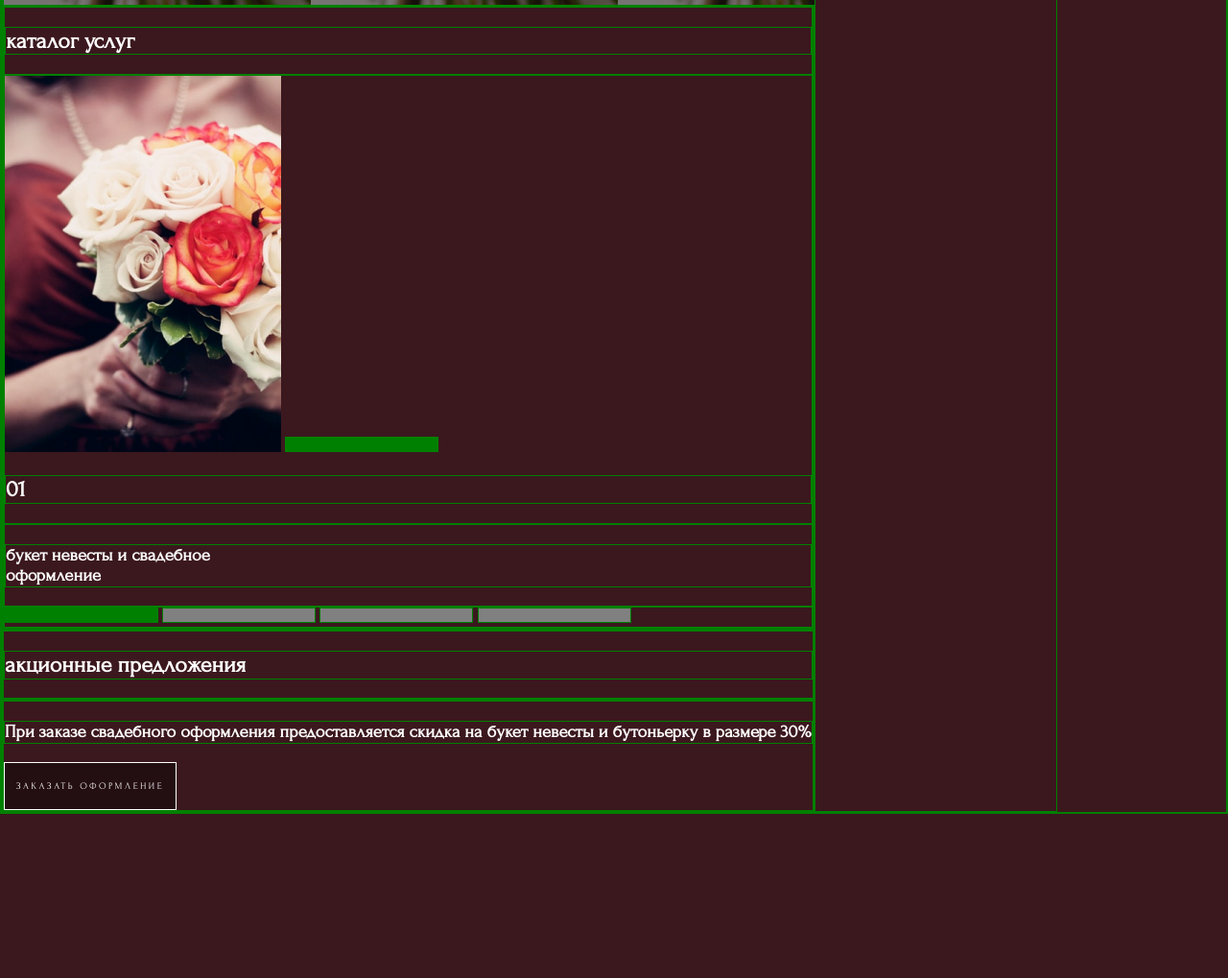
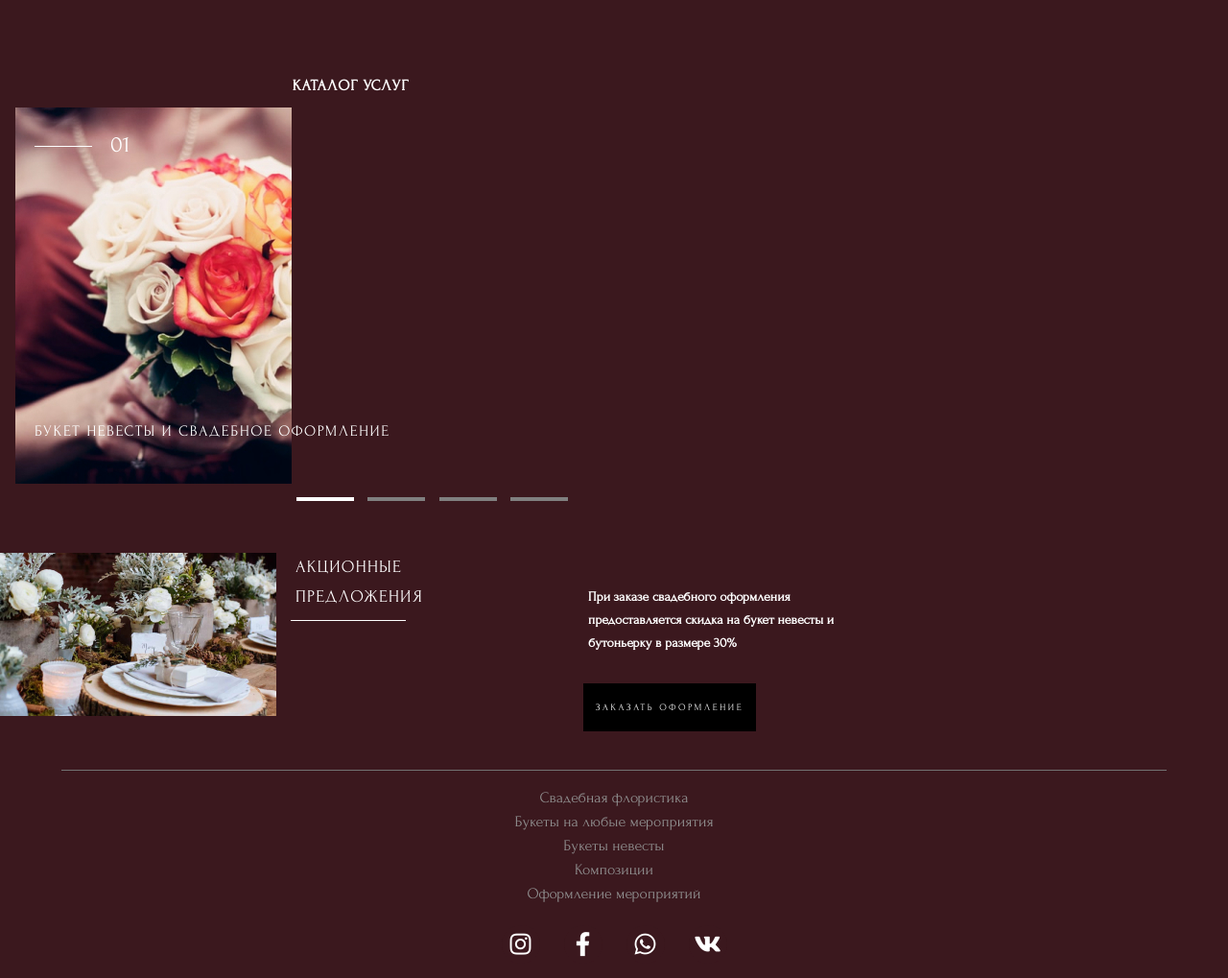
Before and after one commit to DimaSU2020/floristy, a website: page app/index.html in a window 1280 px wide. Shown: the part 536-1555 px from the top of the page at 96% size. Before the commit the page ends 1384 px from the top, so only its background shows below. Drawn offline with Linux system fonts and the light colour scheme.

Commit message:
Corrected html's mistakes

```diff
--- a/app/index.html
+++ b/app/index.html
@@ -14,7 +14,7 @@
 
     <span class="logo">
       <img class="logo__pic" src="img/logo.png">
-      <span class="logo__slogan">весна всегда</span>
+      <span class="logo__slogan">Весна всегда</span>
     </span>
 
     <button class="nav-button">
@@ -33,41 +33,34 @@
 
       <ul class="social">
         <li class="social__item instagram">
-            <a href="https://www.instagram.com"><i class="fab fa-instagram" ></i></a>
+          <a class="social__item" href="https://www.instagram.com"><i class="fab fa-instagram" ></i></a>
         </li>
         <li class="social__item facebook">
-            <i class="fab fa-facebook-f"></i>
+          <a class="social__item" href="https://www.facebook.com"><i class="fab fa-facebook-f"></i></a>
         </li>
         <li class="social__item whatsapp">
-            <i class="fab fa-whatsapp"></i>
+          <a class="social__item" href="https://www.whatsapp.com"><i class="fab fa-whatsapp"></i></a>
         </li>
         <li class="social__item vk">
-            <i class="fab fa-vk"></i>
+          <a class="social__item" href="https://vk.com"><i class="fab fa-vk"></i></a>
         </li>
       </ul>
 
-      <!--
-        <div class="arrow">
-        <div class="arrow__item">
-          <img src="img/icon/arrow.png" width="20px" height="35px">
-        </div>
-      </div>
-      -->
+      <span class="index-first__arrow"></span>
+
     </div>
 
 
-    <div class="section-second">
+    <div class="index-catalog">
 
-      <div class="block-inform">
-        <h2 class="block-inform__text">каталог услуг</h2>
+      <h2 class="index-catalog__title">Каталог услуг</h2>
+
+      <div class="index-catalog__img">
+        <img src="img/2iphone.jpg" width="288" height="392">
+        <span class="catalog__number">01</span>
+        <h2 class="catalog__item">Букет невесты и свадебное оформление</h2>
       </div>
 
-      <div class="section-second__img">
-        <img src="img/2iphone.jpg" width="288px" height="392px">
-          <progress class="catalog__line" value="100" max="100"></progress>
-          <h2 class="catalog__number">01<h2>
-          <h3 class="catalog__item">букет невесты и свадебное <br>оформление</h3>
-      </div>
       <div class="page-indicator">
         <progress value="100" max="100"></progress>
         <progress value="0" max="100"></progress>
@@ -76,50 +69,45 @@
       </div>
     </div>
 
-    <div class="section-third">
-      <div class="section-third-img"></div>
+    <div class="index-promo">
+      <img class="index-promo__img" src="img/3iphone.jpg" width="288" height="170">
 
-      <h2 class="section-third__notice">акционные предложения<h2>
+      <h2 class="index-promo__notice">Акционные предложения<h2>
 
-      <div class="section-third__line"></div>
-
-      <h3 class="section-third__offer">При заказе свадебного оформления предоставляется скидка на букет невесты и бутоньерку в размере 30%</h3>
+      <p class="index-promo__offer">При заказе свадебного оформления предоставляется скидка на букет невесты и бутоньерку в размере 30%</p>
 
       <button class="button-form">Заказать оформление</button>
 
     </div>
+
   </main>
 
   <footer class="footer">
 
-    <div class="footer__line">
-      <span></span>
-    </div>
+    <div class="footer__line"></div>
 
-    <ul class="footer__text">
-    <li>Cвадебная флористика</li>
-    <li>Букеты на любые мероприятия</li>
-    <li>Букеты невесты</li>
-    <li>Композиции</li>
-    <li>Оформление мероприятий</li>
+    <ul class="footer__nav">
+    <li><a class="nav__item" href="#">Cвадебная флористика</a></li>
+    <li><a class="nav__item" href="#">Букеты на любые мероприятия</a></li>
+    <li><a class="nav__item" href="#">Букеты невесты</a></li>
+    <li><a class="nav__item" href="#">Композиции</a></li>
+    <li><a class="nav__item" href="#">Оформление мероприятий</a></li>
     </ul>
 
-    <div class="container-icon">
     <ul class="social">
       <li class="social__item instagram">
-          <a href="https://www.instagram.com"><i class="fab fa-instagram" ></i></a>
+        <a class="social__item" href="https://www.instagram.com"><i class="fab fa-instagram" ></i></a>
       </li>
       <li class="social__item facebook">
-          <i class="fab fa-facebook-f"></i>
+        <a class="social__item" href="https://www.facebook.com"><i class="fab fa-facebook-f"></i></a>
       </li>
       <li class="social__item whatsapp">
-          <i class="fab fa-whatsapp"></i>
+        <a class="social__item" href="https://www.whatsapp.com"><i class="fab fa-whatsapp"></i></a>
       </li>
       <li class="social__item vk">
-          <i class="fab fa-vk"></i>
+        <a class="social__item" href="https://vk.com"><i class="fab fa-vk"></i></a>
       </li>
     </ul>
-    </div>
 
   </footer>
 
--- a/app/scss/pages/_index.scss
+++ b/app/scss/pages/_index.scss
@@ -1,7 +1,3 @@
-* {
-  border: 1px solid green;
-}
-
 body {
   display: flex;
   flex-wrap: wrap;
@@ -17,6 +13,7 @@ body {
   padding-top: 15px;
   margin-bottom: 10px;
 }
+
   .logo {
     display: block;
     width: 110px;
@@ -81,9 +78,10 @@ body {
   justify-content: center;
   flex-wrap: wrap;
   background-image: url("/img/1iphone.jpg");
+  background-repeat: no-repeat;
   width: 100%;
   height: 466px;
-  margin: 0;
+  margin: 0 0 70px 0;
 
   &__title {
     width: 230px;
@@ -118,97 +116,98 @@ body {
       box-shadow: 0 0 5px white;
       color: $color-main;
     }
-
-  .container-icon {
-    width: 320px;
-    height: auto;
   }
   .social {
     display: flex;
-    justify-content: space-around;
-    color: white;
+    justify-content: center;
     list-style-type: none;
     padding: 0 15px 0;
-  }
-  .social__item {
+    margin: 0 25px 0 25px;
+
+    &__item  {
       display: flex;
       justify-content: center;
       align-items: center;
+      margin: 0 25px 0 0;
       width: 40px;
       height: 40px;
       border-radius: 50%;
       font-size: 25px;
+      text-decoration: none;
       color: white;
       background-color: $color-main;
       cursor: pointer;
       transition: all 0.3s;
     }
-  .social__item:hover {
-    font-size: 25px;
+    &__item:nth-last-child(1) {
+      margin-right: 0;
+    }
+
+    &__item:hover {
       color: $color-main;
       background-color: white;
       box-shadow: 0 0 7px white;
     }
+  }
 
+  .index-first__arrow {
+    background-image: url("/img/arrow2.png");
+    background-repeat: no-repeat;
+    filter: invert(100);
+    width: 50px;
+    height: 50px;
+    cursor: pointer;
+    transition: transform 0.3s;
 
-  .arrow {
-    display: flex;
-    justify-content: center;
-    align-items: center;
-
-    &__item {
-      filter: invert(60%);
-      cursor: pointer;
-      transition: all 0.3s;
-    }
-    &__item:hover {
-      filter: invert(100%);
-      transform: translateY(7px);
+    &:hover {
+      transform: translateY(10px);
     }
   }
 
 
-.section-second {
+.index-catalog {
   display: flex;
   flex-wrap: wrap;
   justify-content: center;
   margin-bottom: 50px;
-}
-.block-inform {
-  width: 100%;
 
-  &__text {
+  &__title {
+    display: block;
+    position: relative;
+    right: 85px;
     font-size: 16px;
     letter-spacing: 0.06em;
-    padding-left: 12px;
     text-transform: uppercase;
   }
 }
-.section-second__img {
-  display: flex;
+.index-catalog__img {
+  display: block;
   position: relative;
-  justify-content: center;
+  padding-left: 16px;
   width: 100%;
 
-  .catalog__number {
+  & .catalog__number {
+    display: block;
     position: absolute;
-    top: 10px;
-    left: 110px;
-    font-size: 30px;
+    left: 115px;
+    top: 25px;
+    font-size: 24px;
   }
-  & .catalog__line {
+  & .catalog__number::before {
+    content: '';
+    display: block;
     position: absolute;
-    top: 50px;
-    left: 40px;
+    width: 60px;
+    height: 1px;
+    top: 15px;
+    right: 40px;
     border: 0;
-    width: 60px;
-    height: 2px;
-    margin-right: 10px;
     background-color: #ffffff;
   }
   & .catalog__item {
     position: absolute;
-    margin-top: 330px;
+    top: 315px;
+    padding-left: 20px;
     font-size: 16px;
     font-weight: 200;
     letter-spacing: 0.1em;
@@ -229,22 +228,23 @@ progress {
     background: rgb(255, 255, 255);
   }
 }
-.section-third-img {
-  background-image: url("/img/3iphone.jpg");
-  background-repeat: no-repeat;
-  width: 288px;
-  height: 170px;
-  margin-bottom: 20px;
-}
-.section-third {
+
+
+.index-promo {
   display: flex;
   flex-wrap: wrap;
   justify-content: center;
 
+  &__img {
+    margin-bottom: 10px;
+  }
+
   &__notice {
-    width: 100%;
+    display: block;
+    position: relative;
+    width: 150px;
     padding-left: 20px;
-    margin: 0;
+    margin: 0 150px 20px 0;
     font-size: 18px;
     font-weight: 200;
     line-height: 170%;
@@ -252,47 +252,50 @@ progress {
     text-transform: uppercase;
 
   }
-   .section-third__line {
+
+  &__notice::after {
+    content: "";
+    position: absolute;
+    top: 70px;
+    left: 15px;
     width: 120px;
     height: 1px;
     background-color: #ffffff;
-    margin-right: 165px;
+    margin: 0 165px 0 0;
   }
   &__offer {
+    width: 288px;
+    padding-left: 5px;
     font-size: 14px;
     line-height: 170%;
-    margin: 0 30px 30px 0;
+    margin-bottom: 30px;
   }
-  & .button-form {
+
+
+  .button-form {
     display: block;
-    position: relative;
-    left: -50px;
     width: 180px;
     height: 50px;
+    border: 1px solid rgb(0, 0, 0,);
+    background-color: rgb(0, 0, 0);
+    font-size: 10px;
+    letter-spacing: 0.25em;
+    color: white;
+    text-transform: uppercase;
     padding: 0;
-    border: 1px solid rgba(0, 0, 0, 0.4);
-    background-color: rgba(0, 0, 0, 0.4);
-    margin-bottom: 45px;
+    margin: 0 110px 20px 0;
     cursor: pointer;
-    transition: background-color 0.3s;
-  }
-  & .button-form span {
-    font-size: 11px;
-    line-height: 12px;
-    letter-spacing: 0.15em;
-    text-transform: uppercase;
-    color: white;
-    transition: color 0.3s;
-  }
-  & .button-form:hover {
+    transition: all 0.3s;
+
+    &:hover {
       border: 1px solid rgb(255, 255, 255);
       background: white;
-    box-shadow: 0 0 7px white;
-  }
-  & .button-form:hover span {
+      box-shadow: 0 0 5px white;
       color: $color-main;
     }
   }
+}
+
 
 .footer {
   left: 0;
@@ -302,33 +305,26 @@ progress {
   &__line {
     display: block;
     position: relative;
-    align-self: center;
-    width: 100%;
-    height: 5px;
-    border: none;
-    background-color: $color-main;
-
-    & span {
-      position: absolute;
-      top: 50%;
-      left: 5%;
+    margin-left: auto;
+    margin-right: auto;
     width: 90%;
     height: 1px;
-      background-color:rgb(146, 146, 146);
+    background-color: rgb(114, 114, 114);
   }
+  &__nav {
+    padding: 0;
+    text-align:  center;
   }
-  &__text {
-    padding: 0;
-  }
-  li {
+  .nav__item {
     position: relative;
     font-size: 16px;
     font-weight: lighter;
     color: rgb(146, 146, 146);
     line-height: 25px;
     list-style-type: none;
+    text-decoration: none;
     text-align:  center;
-    transition: color 0.3s;
+    transition: all 0.3s;
 
     &:hover {
       color: rgb(255, 255, 255);
@@ -341,7 +337,7 @@ progress {
   }
   .social {
     height: 35px;
-    margin: 0;
+    margin: 20px;
 
     &__item {
       font-size: 25px;
@@ -357,4 +353,3 @@ progress {
     }
   }
 }
-}
```
Also changed, not shown: app/css/style.css, app/img/Rectangle 3.png (added), app/img/arrow.png (added), app/img/arrow2.png (added), 1 other file. Lines whose indentation alone changed are shown as unchanged.
